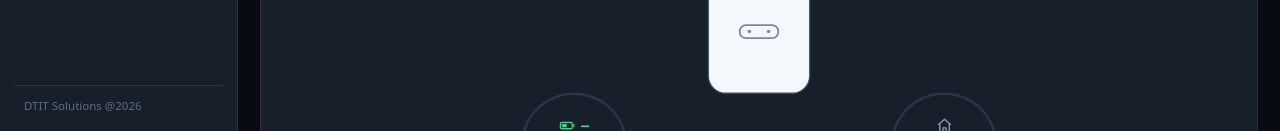
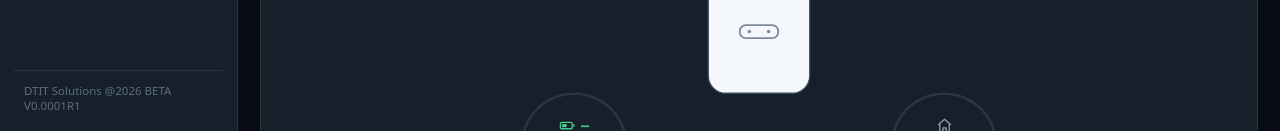
Before and after one commit to dtitsolutions/solar-tracker, a plain HTML site: page dashboard.html in a window 1280 px wide. Shown: the part 669-800 px from the top of the page. Drawn offline with Linux system fonts and the light colour scheme.

Commit message:
Version Control

```diff
--- a/dashboard.html
+++ b/dashboard.html
@@ -471,7 +471,7 @@
       <button type="button" class="nav-item" data-page="settings" id="nav-settings"><svg width="18" height="18" viewBox="0 0 24 24" fill="none" stroke="currentColor" stroke-width="1.7"><circle cx="12" cy="12" r="3.1"/><path d="M19.4 15a1.65 1.65 0 0 0 .33 1.82l.06.06a2 2 0 1 1-2.83 2.83l-.06-.06a1.65 1.65 0 0 0-1.82-.33 1.65 1.65 0 0 0-1 1.51V21a2 2 0 1 1-4 0v-.09a1.65 1.65 0 0 0-1.08-1.51 1.65 1.65 0 0 0-1.82.33l-.06.06a2 2 0 1 1-2.83-2.83l.06-.06a1.65 1.65 0 0 0 .33-1.82 1.65 1.65 0 0 0-1.51-1H3a2 2 0 1 1 0-4h.09a1.65 1.65 0 0 0 1.51-1.08 1.65 1.65 0 0 0-.33-1.82l-.06-.06a2 2 0 1 1 2.83-2.83l.06.06a1.65 1.65 0 0 0 1.82.33H9a1.65 1.65 0 0 0 1-1.51V3a2 2 0 1 1 4 0v.09a1.65 1.65 0 0 0 1 1.51 1.65 1.65 0 0 0 1.82-.33l.06-.06a2 2 0 1 1 2.83 2.83l-.06.06a1.65 1.65 0 0 0-.33 1.82V9a1.65 1.65 0 0 0 1.51 1H21a2 2 0 1 1 0 4h-.09a1.65 1.65 0 0 0-1.51 1z"/></svg>Settings</button>
       <button type="button" class="nav-item logout" id="nav-logout"><svg width="18" height="18" viewBox="0 0 24 24" fill="none" stroke="currentColor" stroke-width="1.8"><path stroke-linecap="round" stroke-linejoin="round" d="M15 17l5-5-5-5M20 12H9M9 4H5v16h4"/></svg>Log out</button>
     </nav>
-    <div class="side-foot">DTIT Solutions @2026</div>
+    <div class="side-foot">DTIT Solutions @2026 BETA V0.0001R1</div>
   </aside>
   <div class="sidebar-scrim" id="sidebar-scrim"></div>
   <div class="main">
```
